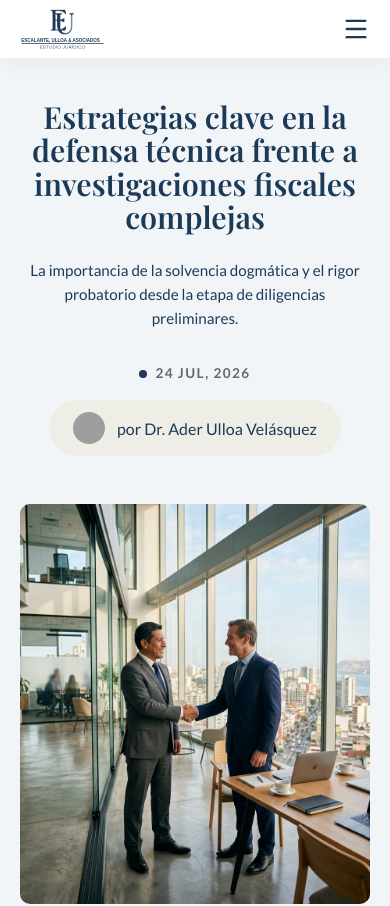
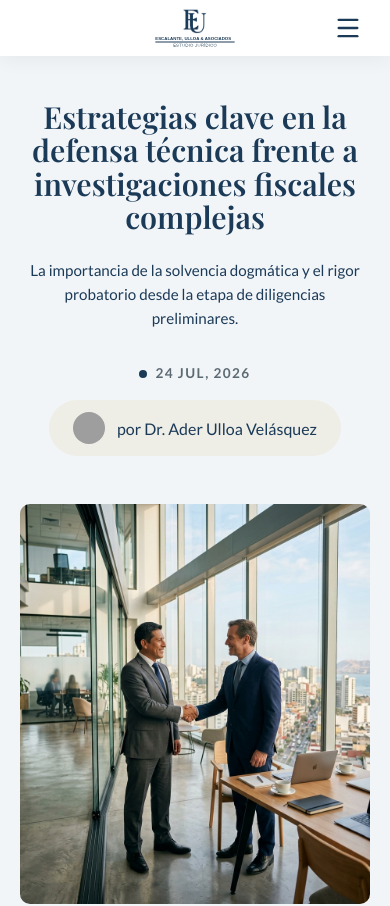
Before and after one commit to Kactis-Labs/Notar-a-Oaelechea, a React (Vite) app: page /recursos/defensa-penal-investigaciones-fiscales in a window 390 px wide. Shown: the top 906 px of the page. Built offline with nearby package versions, Linux system fonts and the light colour scheme; grey boxes are pictures that could not be loaded; a web font is replaced by a local one.

Commit message:
feat(header): centrar logo en movil con tamano prominente inicial y transicion dinamica a tamano compacto en scroll

```diff
--- a/src/components/Header.css
+++ b/src/components/Header.css
@@ -105,7 +105,8 @@
 
 @media (max-width: 992px) {
   .header {
-    padding: 0.65rem 0;
+    padding: 1.15rem 0;
+    transition: padding 0.35s cubic-bezier(0.4, 0, 0.2, 1), background-color 0.35s ease;
   }
 
   .header.scrolled {
@@ -113,11 +114,27 @@
   }
 
   .header-container {
-    padding: 0 1.25rem;
+    position: relative;
+    padding: 0 1.5rem;
+    display: flex;
+    justify-content: center;
+    align-items: center;
+  }
+
+  .logo-link {
+    margin: 0 auto;
+    display: flex;
+    justify-content: center;
+    align-items: center;
   }
 
   .logo-img {
-    height: 44px;
+    height: 68px;
+    transition: height 0.35s cubic-bezier(0.4, 0, 0.2, 1), transform 0.3s ease;
+  }
+
+  .header.scrolled .logo-img {
+    height: 42px;
   }
 
   .desktop-btn-nav {
@@ -128,14 +145,19 @@
     display: flex;
     align-items: center;
     justify-content: center;
+    position: absolute;
+    right: 1.75rem; /* desplazado ligeramente a la izquierda del borde */
+    top: 50%;
+    transform: translateY(-50%);
+    z-index: 105;
   }
 
   .nav-links {
     position: fixed;
-    top: 60px; /* height of compact header */
+    top: 58px;
     left: 0;
     width: 100%;
-    height: calc(100vh - 60px);
+    height: calc(100vh - 58px);
     background-color: var(--color-white);
     flex-direction: column;
     align-items: center;
```
